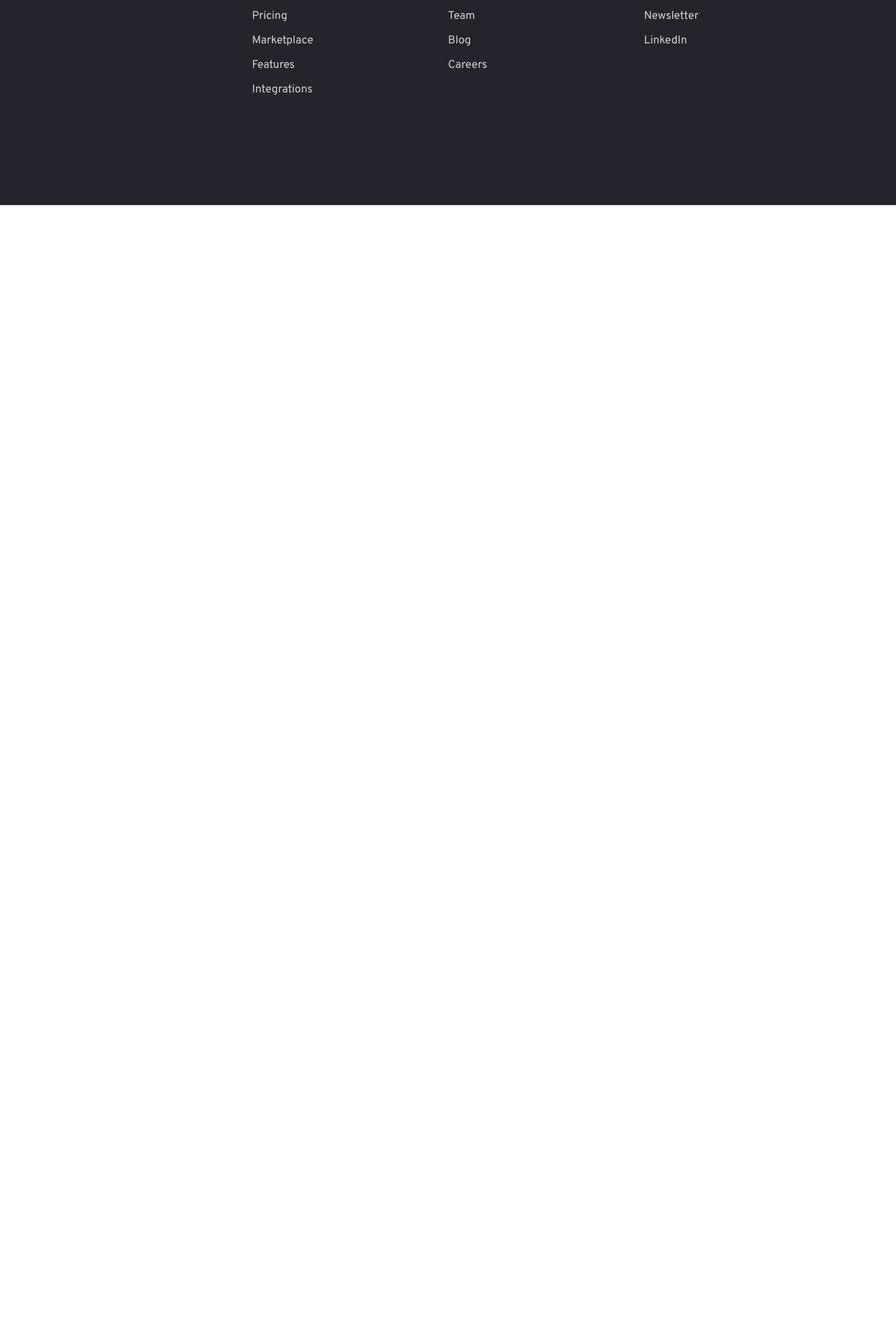
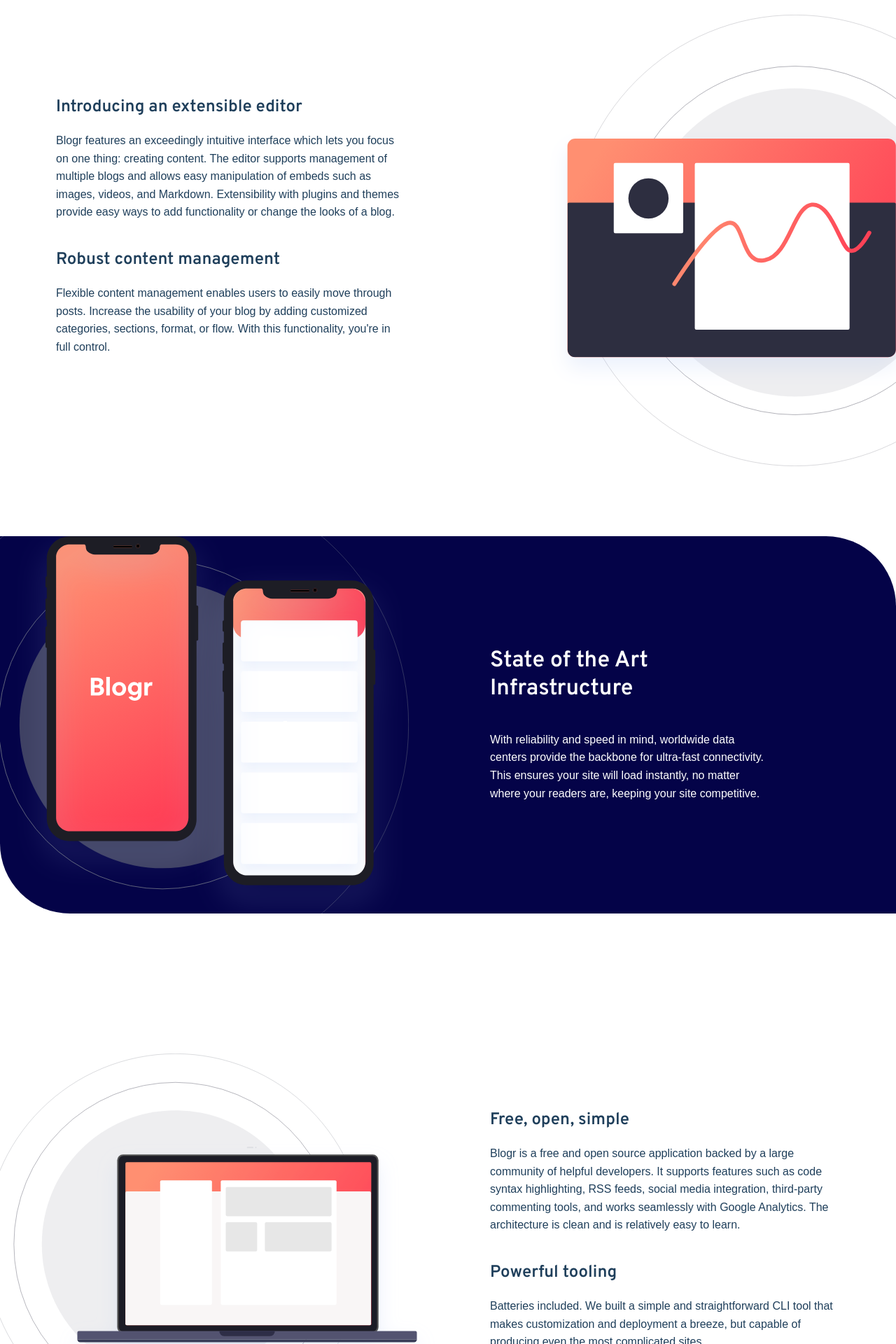
Before and after one commit to ME0WGE/React-Blogr-Layout, a React (Vite) app: page /#/ in a window 1280 px wide. Shown: the part 720-2640 px from the top of the page at 70% size. Before the commit the page ends 1013 px from the top, so only its background shows below. Built offline with nearby package versions, Linux system fonts and the light colour scheme; a web font is replaced by a local one.

Commit message:
content 50% done

```diff
--- a/src/pages/Home.jsx
+++ b/src/pages/Home.jsx
@@ -1,9 +1,93 @@
 import "../styles/home.css";
+import editorDesktopImg from "../assets/images/illustration-editor-desktop.svg";
+import phonesImg from "../assets/images/illustration-phones.svg";
+import laptopDesktopImg from "../assets/images/illustration-laptop-desktop.svg";
 
 export default function Home() {
   return (
     <>
-      <h1>HOMEPAGE</h1>
+      {/* Section 1: Designed for the future */}
+      <section className="section future-section">
+        <h2 className="section-title">Designed for the future</h2>
+
+        <div className="section-content reverse-wrap">
+          <div className="image-content">
+            <img src={editorDesktopImg} alt="Editor interface illustration" />
+          </div>
+          <div className="text-content">
+            <div className="feature">
+              <h3>Introducing an extensible editor</h3>
+              <p>
+                Blogr features an exceedingly intuitive interface which lets you focus
+                on one thing: creating content. The editor supports management of
+                multiple blogs and allows easy manipulation of embeds such as images,
+                videos, and Markdown. Extensibility with plugins and themes provide
+                easy ways to add functionality or change the looks of a blog.
+              </p>
+            </div>
+
+            <div className="feature">
+              <h3>Robust content management</h3>
+              <p>
+                Flexible content management enables users to easily move through
+                posts. Increase the usability of your blog by adding customized
+                categories, sections, format, or flow. With this functionality,
+                you're in full control.
+              </p>
+            </div>
+          </div>
+
+        </div>
+      </section>
+
+      {/* Section 2: State of the Art Infrastructure */}
+      <section className="section infrastructure-section">
+        <div className="section-content">
+          <div className="image-content phones-image">
+            <img src={phonesImg} alt="Mobile phone interface" />
+          </div>
+
+          <div className="text-content">
+            <h2>State of the Art Infrastructure</h2>
+            <p>
+              With reliability and speed in mind, worldwide data centers provide the
+              backbone for ultra-fast connectivity. This ensures your site will load
+              instantly, no matter where your readers are, keeping your site competitive.
+            </p>
+          </div>
+        </div>
+      </section>
+
+      {/* Section 3: Free, open, simple */}
+      <section className="section features-section">
+        <div className="section-content">
+          <div className="image-content">
+            <img src={laptopDesktopImg} alt="Laptop interface illustration" />
+          </div>
+
+          <div className="text-content">
+            <div className="feature">
+              <h3>Free, open, simple</h3>
+              <p>
+                Blogr is a free and open source application backed by a large
+                community of helpful developers. It supports features such as code
+                syntax highlighting, RSS feeds, social media integration, third-party
+                commenting tools, and works seamlessly with Google Analytics. The
+                architecture is clean and is relatively easy to learn.
+              </p>
+            </div>
+
+            <div className="feature">
+              <h3>Powerful tooling</h3>
+              <p>
+                Batteries included. We built a simple and straightforward CLI tool
+                that makes customization and deployment a breeze, but capable of
+                producing even the most complicated sites.
+              </p>
+            </div>
+          </div>
+        </div>
+      </section>
     </>
   );
 }
--- a/src/styles/home.css
+++ b/src/styles/home.css
@@ -0,0 +1,214 @@
+/* ===== SECTIONS GÉNÉRALES ===== */
+.section {
+  padding: var(--spacing-large) var(--spacing-large-l);
+  width: 100%;
+  overflow: hidden;
+  position: relative;
+}
+
+.section-title {
+  font-family: var(--font-overpass);
+  font-size: var(--font-size-secondary-32);
+  color: var(--color-text-dark);
+  text-align: center;
+  margin-bottom: var(--spacing-large);
+  font-weight: 600;
+}
+
+.section-content {
+  display: flex;
+  align-items: center;
+  justify-content: space-between;
+  gap: var(--spacing-large);
+  max-width: auto;
+  margin: 0 auto;
+}
+
+.image-content {
+  flex: 1;
+  display: flex;
+  justify-content:flex-start;
+  align-items: center;
+}
+
+.image-content img {
+  max-width: 100%;
+  height: auto;
+}
+
+.text-content {
+  flex: 1;
+  max-width: 500px;
+}
+
+.feature {
+  margin-bottom: var(--spacing-medium);
+}
+
+.feature h3 {
+  font-family: var(--font-overpass);
+  font-size: var(--font-size-tertiary-24);
+  color: var(--color-text-dark);
+  margin-bottom: var(--spacing-small);
+  font-weight: 600;
+}
+
+.feature p {
+  font-family: var(--font-Overpass-light);
+  font-size: var(--font-size-text-16);
+  color: var(--color-text-dark);
+  line-height: 1.6;
+  font-weight: 300;
+}
+
+/* ===== SECTION FUTURE ===== */
+.future-section {
+  padding-top: var(--spacing-large-l);
+  padding-bottom: 0;
+  position: relative;
+  background-color: white;
+}
+
+.future-section .image-content {
+  position: relative;
+  overflow: visible;
+}
+
+.future-section img {
+  max-width: 130%;
+  transform: translateX(15%);
+}
+
+.future-section .section-content {
+  flex-direction: row-reverse;
+}
+
+/* ===== SECTION INFRASTRUCTURE ===== */
+.infrastructure-section {
+  background-color: var(--color-nightblue);
+  background-image: url("../assets/images/bg-pattern-circles.svg");
+  background-repeat: no-repeat;
+  background-position: left -120px center;
+  background-size: 55%;
+  border-top-right-radius: 100px;
+  border-bottom-left-radius: 100px;
+  margin: var(--spacing-large) 0;
+  padding: 0;
+  position: relative;
+}
+
+.infrastructure-section .section-content {
+  padding: var(--spacing-medium) var(--spacing-large-l);
+}
+
+.infrastructure-section .text-content {
+  padding-right: var(--spacing-large);
+}
+
+.infrastructure-section h2 {
+  font-family: var(--font-overpass);
+  font-size: var(--font-size-secondary-32);
+  color: var(--color-text-white);
+  margin-bottom: var(--spacing-medium);
+  font-weight: 600;
+  text-align: left;
+}
+
+.infrastructure-section p {
+  font-family: var(--font-Overpass-light);
+  font-size: var(--font-size-text-16);
+  color: var(--color-text-white);
+  line-height: 1.6;
+  font-weight: 300;
+}
+
+.phones-image {
+  margin-top: -60px;
+  margin-bottom: -60px;
+}
+
+.phones-image img {
+  max-width: 120%;
+  transform: translateX(-10%);
+}
+
+/* ===== SECTION FEATURES ===== */
+.features-section {
+  background-color: white;
+  padding-bottom: var(--spacing-large-l);
+}
+
+.features-section .image-content img {
+  max-width: 130%;
+  transform: translateX(-15%);
+}
+
+/* Responsive design */
+@media (max-width: 1024px) {
+  .section-content {
+    flex-direction: column-reverse;
+    gap: var(--spacing-medium);
+  }
+
+  .reverse-wrap {
+    flex-direction: column;
+  }
+
+  .text-content {
+    text-align: center;
+    max-width: 100%;
+    padding: 0 var(--spacing-medium);
+  }
+
+  .future-section img,
+  .features-section .image-content img {
+    max-width: 100%;
+    transform: none;
+  }
+
+  .phones-image {
+    margin-top: -80px;
+    margin-bottom: 0;
+  }
+
+  .phones-image img {
+    max-width: 100%;
+    transform: none;
+  }
+
+  .infrastructure-section {
+    background-position: top center;
+    background-size: 100%;
+  }
+
+  .infrastructure-section .text-content {
+    text-align: center;
+    padding: var(--spacing-medium) 0;
+  }
+
+  .infrastructure-section h2 {
+    text-align: center;
+  }
+}
+
+@media (max-width: 768px) {
+  .section {
+    padding: var(--spacing-medium) var(--spacing-medium-m);
+  }
+
+  .section-title {
+    font-size: var(--font-size-secondary-28);
+  }
+
+  .feature h3 {
+    font-size: var(--font-size-tertiary-20);
+  }
+
+  .infrastructure-section h2 {
+    font-size: var(--font-size-secondary-28);
+  }
+
+  .phones-image {
+    margin-top: -40px;
+  }
+}
```
